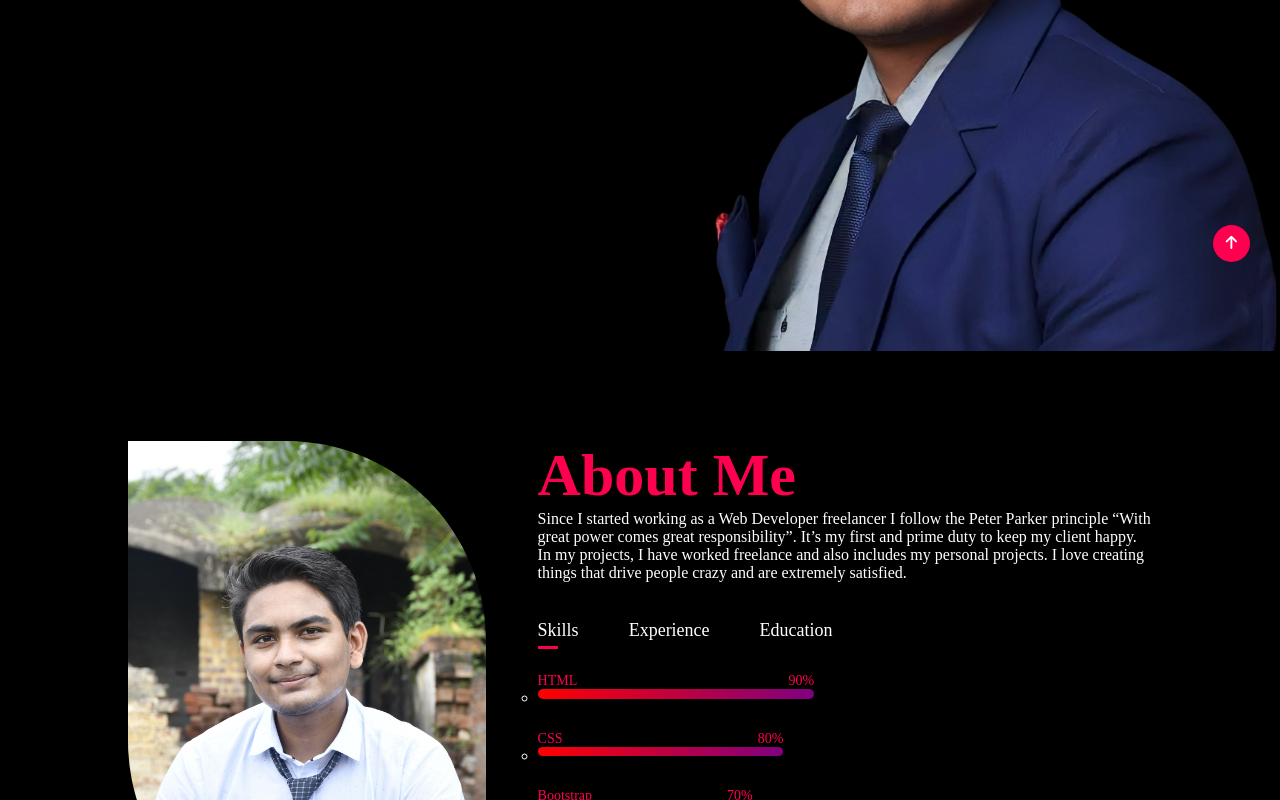
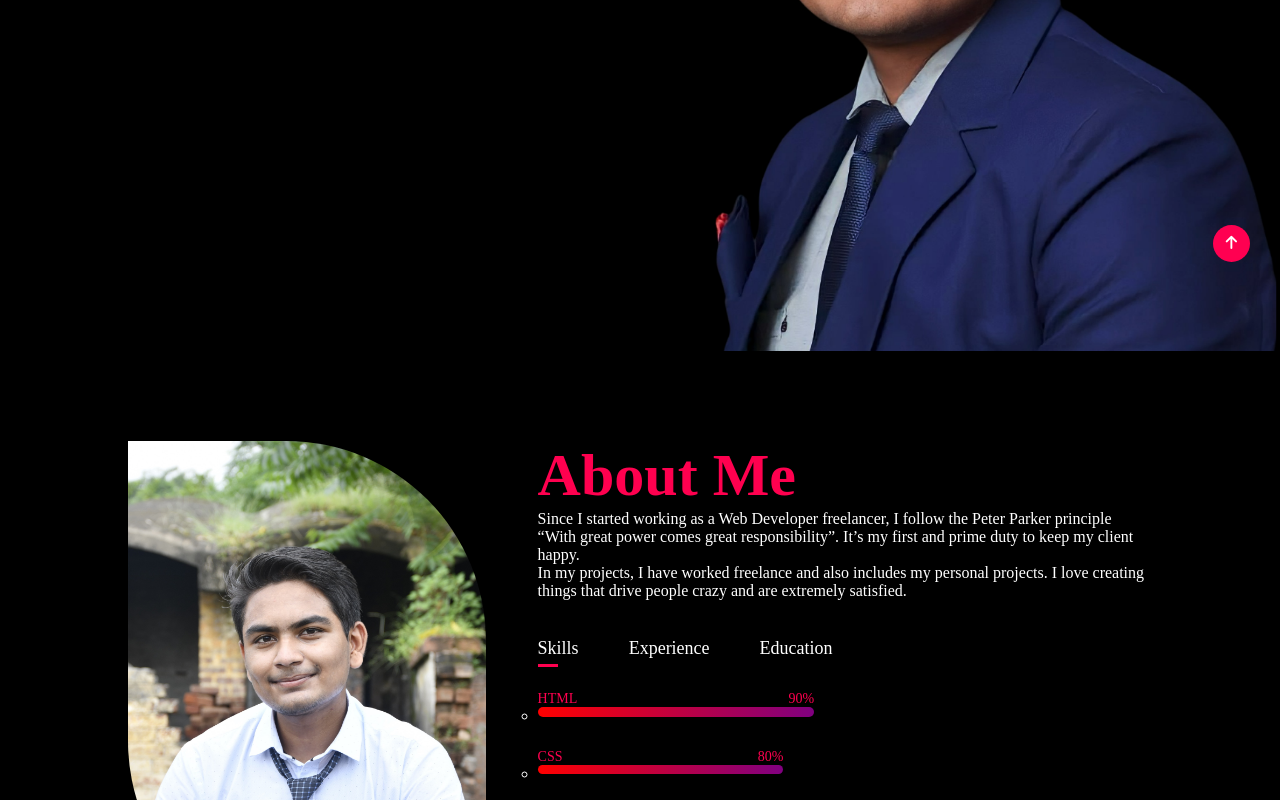
Before and after one commit to harshitsingh02/Portfolio-type-1, a plain HTML site: page index.html in a window 1280 px wide. Shown: the part 518-1318 px from the top of the page. Drawn offline with nearby package versions, Linux system fonts and the light colour scheme; a script that the page names is missing.

Commit message:
Update index.html

```diff
--- a/index.html
+++ b/index.html
@@ -45,7 +45,7 @@
                 </div>
                 <div class="about-col-2">
                     <h1 class="sub-title">About Me</h1>
-                    <p>Since I started working as a Web Developer freelancer I follow the Peter Parker principle “With great power comes great responsibility”. It’s my first and prime duty to keep my client happy. <br>
+                    <p>Since I started working as a Web Developer freelancer, I follow the Peter Parker principle “With great power comes great responsibility”. It’s my first and prime duty to keep my client happy. <br>
                         In my projects, I have worked freelance and also includes my personal projects. I love creating things that drive people crazy and are extremely satisfied.</p><br>
 
                     <div class="tab-titles">
```
